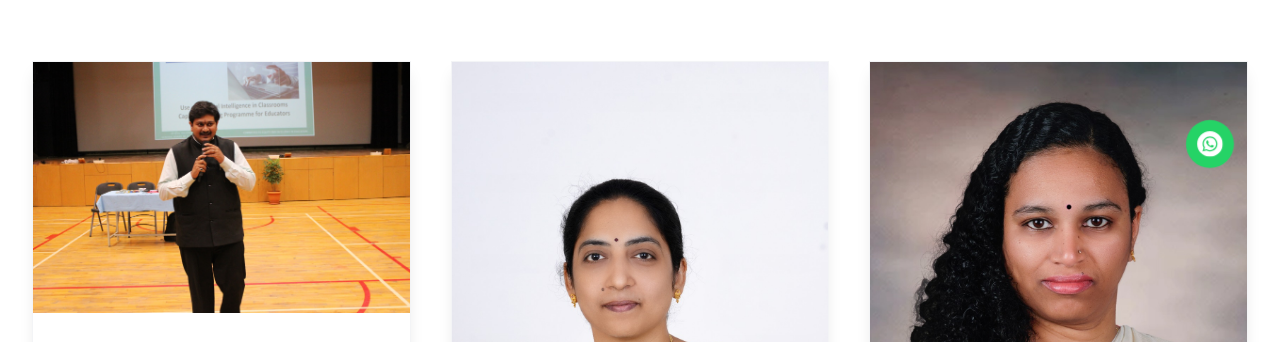
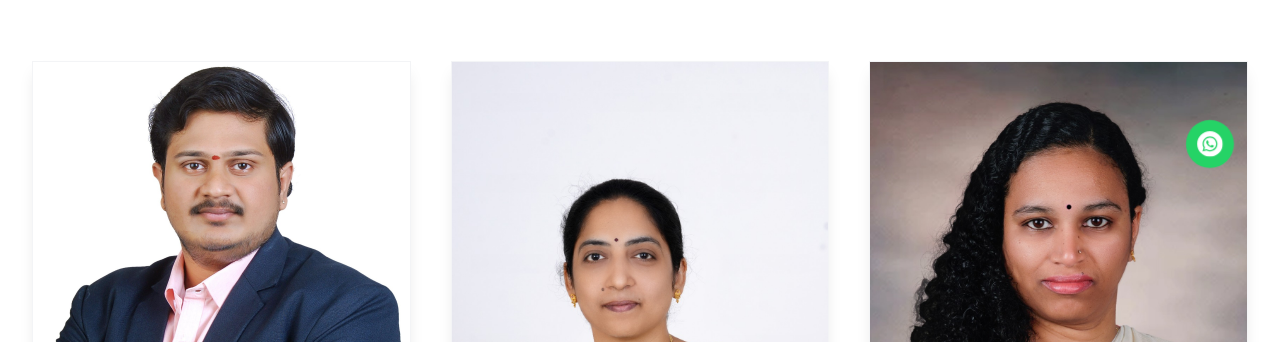
Before and after one commit to gouravboga12-rgb/Sri-Narayani-Center-For-Learning-and-LeaderShip, a website built with Vite: page team.html in a window 1280 px wide. Shown: the part 586-928 px from the top of the page. Built offline with nearby package versions, Linux system fonts and the light colour scheme.

Commit message:
Restore professional portrait for uniformity in team page

```diff
--- a/team.html
+++ b/team.html
@@ -130,7 +130,7 @@
         <!-- Founder & Director - Academics -->
         <div class="team-card group bg-white rounded-[2.5rem] overflow-hidden shadow-lg hover:shadow-2xl transition-all duration-500 border border-gray-100 flex flex-col h-full" data-aos="fade-up" data-aos-delay="0">
           <div class="relative aspect-[4/5] overflow-hidden">
-            <img src="/images/image3.jpeg" alt="Mr. Ravikanth Perukulambil" class="w-full h-full object-cover object-top transition-transform duration-700 group-hover:scale-105">
+            <img src="/images/MM.jpeg" alt="Mr. Ravikanth Perukulambil" class="w-full h-full object-cover object-top transition-transform duration-700 group-hover:scale-105">
             <div class="absolute inset-0 bg-gradient-to-t from-primary/80 via-transparent to-transparent opacity-0 group-hover:opacity-100 transition-opacity duration-500 flex items-end p-8">
               <p class="text-white text-sm italic font-medium leading-relaxed">"Education is about igniting curiosity and empowering individuals to become leaders."</p>
             </div>
```
